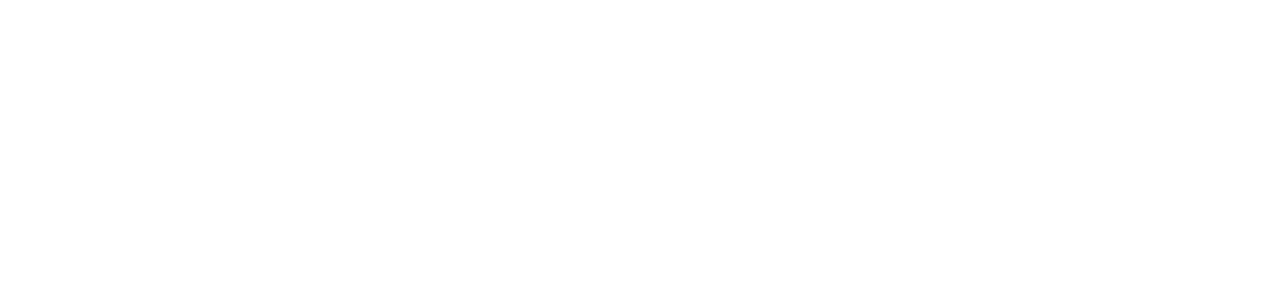
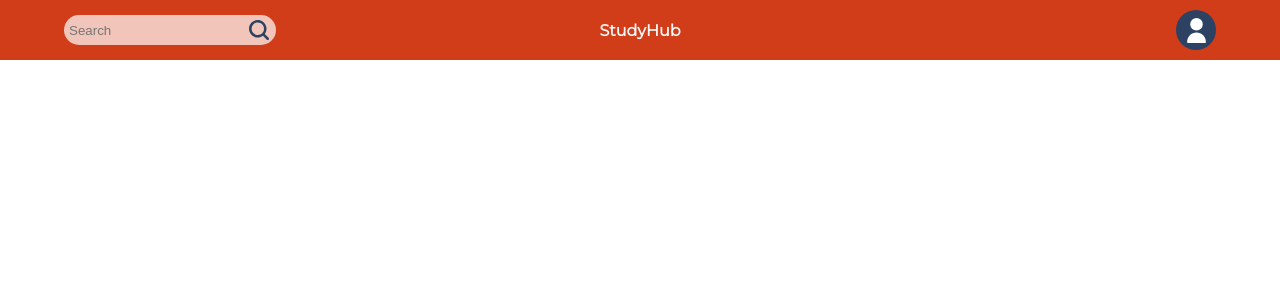
Before and after one commit to elidaarnaut/StudyHub, a React (Create React App) app in the folder study-hub/: page /dashboardStudent in a window 1280 px wide. Before the commit this address had no page. Shown: the top 300 px of the page. Built offline with nearby package versions, Linux system fonts and the light colour scheme.

Commit message:
Finished TopMenu2

```diff
--- a/study-hub/src/App.css
+++ b/study-hub/src/App.css
@@ -1,5 +1,6 @@
 @import url('https://fonts.googleapis.com/css2?family=Montserrat:ital@0;1&display=swap');
 
+ /* HOMEPAGE1 */
 .topMenu1div{
   width: 90%;
   height: 60px;
@@ -11,57 +12,6 @@
   padding-right: 5%;
   position: absolute;
   top: 0;
-}
-
-.searchInput{
-  height: 30px;
-  border-radius: 50px 0 0 50px;
-  background-color: rgba(255, 255, 255, 0.7);
-  border: none;
-  padding: 0%;
-  padding-left: 5px;
-
-}
-
-.searchImg {
-  width: 20px;
-  padding: 0%;
-
-}
-
-.searchBar1{
-  display: flex;
-  align-items: center;
-
-}
-
-.searchButton {
-  width: 30px;
-  height: 30px;
-  display: flex;
-  align-items: center;
-  justify-content: center;
-  background-color: rgba(255, 255, 255, 0.7);
-  border: none;
-  border-radius: 0 50px 50px 0;
-  padding: 0%;
-  padding-right: 5px;
-}
-
-.button{
-  background-color: #D03D18;
-  height: 30px;
-  width: fit-content;
-  padding-left: 10px;
-  padding-right: 10px;
-  border-radius: 10px;
-  border-style: none;
-  box-shadow: rgba(0, 0, 0, 0.35) 0px 5px 15px;
-  margin-left: 10px;
-  color: #F5F5F5;
-  font-family: 'Montserrat', Arial, Helvetica, sans-serif;
-  font-weight: 700;
-  justify-self: end;
 }
 
 .hp1Body {
@@ -105,6 +55,11 @@
   text-align: left;
 }
 
+.mainText button{
+  height: 40px;
+  font-weight: 800;
+}
+
 .mainPInvite {
   font-weight: 700;
 }
@@ -118,44 +73,110 @@
   height: 70vh;
 }
 
+/* BUTTON ON HP1 */
 
-
-
-/* .App {
-  text-align: center;
+.button{
+  background-color: #D03D18;
+  height: 30px;
+  width: fit-content;
+  padding-left: 10px;
+  padding-right: 10px;
+  border-radius: 10px;
+  border-style: none;
+  box-shadow: rgba(0, 0, 0, 0.35) 0px 5px 15px;
+  margin-left: 10px;
+  color: #F5F5F5;
+  font-family: 'Montserrat', Arial, Helvetica, sans-serif;
+  font-weight: 700;
+  justify-self: end;
 }
 
-.App-logo {
-  height: 40vmin;
-  pointer-events: none;
+ /* DASHBOARD */
+
+.topMenu2div{
+  width: 100%;
+  height: 60px;
+  background-color: #D03D18;
+  display: flex;
+  align-items: center;
+  justify-content: center;
+  position: absolute;
+  top: 0;
 }
 
-@media (prefers-reduced-motion: no-preference) {
-  .App-logo {
-    animation: App-logo-spin infinite 20s linear;
-  }
+.topMenu2div p {
+  color: #F5F5F5;
+  font-family: 'Montserrat', Arial, Helvetica, sans-serif;
+  font-weight: 700;
+
 }
 
-.App-header {
-  background-color: #282c34;
-  min-height: 100vh;
+.leftItem {
+  width: 30%;
+}
+.centerItem{
+  width: 30%;
   display: flex;
-  flex-direction: column;
+  justify-content: center;
+}
+.rightItem{
+  width: 30%;
+  display: flex;
+  justify-content: right;
+}
+
+ /* SEARCH COMPONENT */
+
+.searchInput{
+  height: 30px;
+  border-radius: 50px 0 0 50px;
+  background-color: rgba(255, 255, 255, 0.7);
+  border: none;
+  padding: 0%;
+  padding-left: 5px;
+
+}
+
+.searchImg {
+  width: 20px;
+  padding: 0%;
+
+}
+
+.searchBar1{
+  display: flex;
+  align-items: center;
+
+}
+
+.searchButton {
+  width: 30px;
+  height: 30px;
+  display: flex;
   align-items: center;
   justify-content: center;
-  font-size: calc(10px + 2vmin);
-  color: white;
+  background-color: rgba(255, 255, 255, 0.7);
+  border: none;
+  border-radius: 0 50px 50px 0;
+  padding: 0%;
+  padding-right: 5px;
 }
 
-.App-link {
-  color: #61dafb;
+ /* USER ICON ON TOP MENU 2 */
+
+.userIcon {
+  background-color: #2D4263;
+  border-radius: 50px;
+  height: 40px;
+  width: 40px;
+  display: flex;
+  align-items: center;
+  justify-content: center;
+  justify-self:right
 }
 
-@keyframes App-logo-spin {
-  from {
-    transform: rotate(0deg);
-  }
-  to {
-    transform: rotate(360deg);
-  }
-} */
+.userIcon img{
+  height: 25px;
+  filter: brightness(0) invert(1);
+
+}
--- a/study-hub/src/App.js
+++ b/study-hub/src/App.js
@@ -1,12 +1,15 @@
 import './App.css';
 import { BrowserRouter as Router, Routes, Route } from 'react-router-dom';
 import Homepage1 from "./pages/Homepage1";
+import DashboardStudent from './pages/DashboardStudent';
 
 function App() {
   return (
     <Router>
       <Routes>
       <Route path="/" element={<Homepage1 />} />
+      <Route path="/dashboardStudent" element={<DashboardStudent />} />
+
       </Routes>
     </Router>
 
--- /dev/null
+++ b/study-hub/src/components/TopMenu2.jsx
@@ -0,0 +1,25 @@
+import React from "react";
+import Search1 from "./Search1";
+import user from "../assets/user.svg";
+
+import "../App.css"
+
+function TopMenu2(){
+    return(
+        <div className="topMenu2div">
+            <div className="leftItem">
+              <Search1 />
+            </div>
+            <div className="centerItem">
+              <p>StudyHub</p>
+            </div>
+            <div className="rightItem">
+              <div className="userIcon">
+                <img src={user} alt="User Icon" />
+              </div>
+            </div>
+        </div>
+    );
+}
+
+export default TopMenu2;
--- /dev/null
+++ b/study-hub/src/pages/DashboardStudent.jsx
@@ -0,0 +1,12 @@
+import React from "react";
+import TopMenu2 from "../components/TopMenu2";
+
+function DashboardStudent(){
+    return(
+        <div>
+            <TopMenu2></TopMenu2>
+        </div>
+    );
+}
+
+export default DashboardStudent;
--- a/study-hub/src/pages/Homepage1.jsx
+++ b/study-hub/src/pages/Homepage1.jsx
@@ -1,4 +1,5 @@
 import React from "react";
+import { Link } from "react-router-dom";
 import TopMenu1 from "../components/TopMenu1";
 import hpGirl from "../assets/hpGirl.svg";
 
@@ -13,7 +14,11 @@
 We offer personalized profiles, AI-driven grading, and interactive labs, making learning efficient and engaging. </p>
                     <br />
                     <p className="mainPInvite">Join us as we revolutionize education together.</p>
-                    <button className="button">Sign up now</button>
+
+                    {/* CHANGE LATER */}
+                    <Link to="/dashboardStudent">
+                        <button className="button">Sign up now</button>
+                    </Link>
 
                 </div>
                 <div className="mainPhoto">
```
Also changed, not shown: study-hub/src/assets/user.svg (added).
